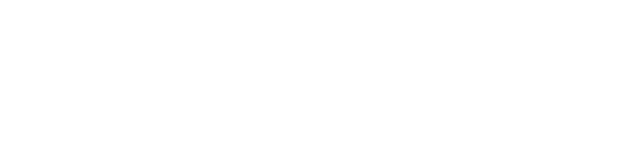
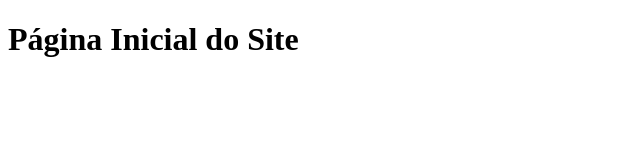
Before and after one commit to AnnaRaquel/aulagit, a plain HTML site: page index.html in a window 1280 px wide. Shown: the whole page, without its empty margins (0-640 px from the left). Drawn offline with Linux system fonts and the light colour scheme.

Commit message:
Modificação no arquivo index.html

```diff
--- a/index.html
+++ b/index.html
@@ -4,5 +4,6 @@
 	<title> </title>
 </head>
 <body>
+ <h1>Página Inicial do Site</h1>
 </body>
 </html>
```
